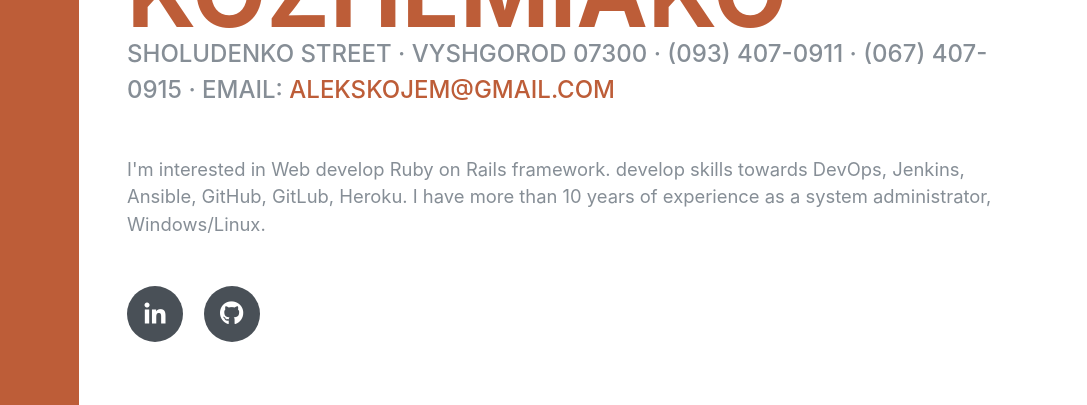
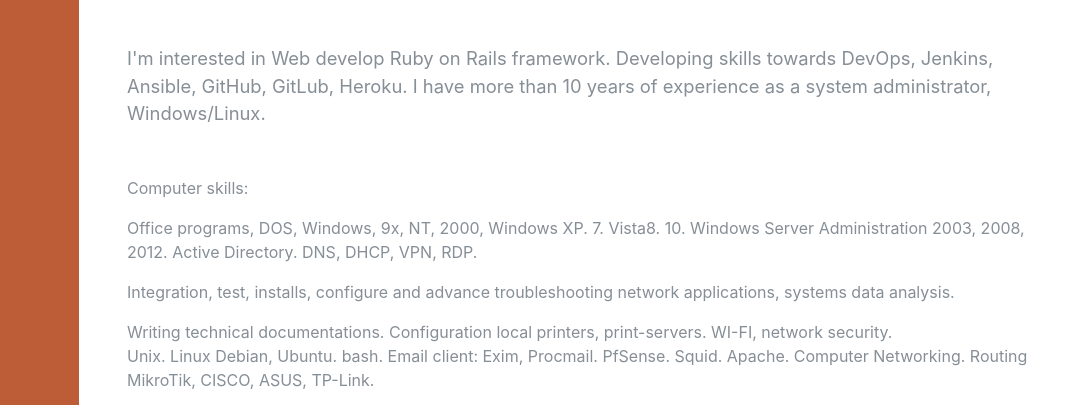
Before and after one commit to Alekskojem/resume, a plain HTML site: page index.html in a window 1280 px wide. Shown: the part 299-704 px from the top of the page, 193-1280 px from the left. Drawn offline with nearby package versions, Linux system fonts and the light colour scheme; files that its build step writes are made by us from their sources; a script that the page names is missing; a web font is replaced by a local one.

Commit message:
Add some skils

```diff
--- a/index.html
+++ b/index.html
@@ -69,7 +69,12 @@
           <div class="subheading mb-5">Sholudenko Street · Vyshgorod 07300 · (093) 407-0911 · (067) 407-0915 · email:
             <a href="mailto:name@email.com">alekskojem@gmail.com</a>
           </div>
-          <p class="lead mb-5">I'm interested in Web develop Ruby on Rails framework. develop skills towards DevOps, Jenkins, Ansible, GitHub, GitLub, Heroku. I have more than 10 years of experience as a system administrator, Windows/Linux.</p>
+          <p class="lead mb-5"> I'm interested in Web develop Ruby on Rails framework. Developing skills towards DevOps, Jenkins, Ansible, GitHub, GitLub, Heroku. I have more than 10 years of experience as a system administrator, Windows/Linux.
+          <p>Computer skills:</p>
+          <p>Office programs, DOS,  Windows, 9x, NT, 2000, Windows XP. 7. Vista8. 10. Windows Server Administration  2003, 2008, 2012. Active Directory. DNS, DHCP, VPN, RDP.</p>
+          <p>Integration, test, installs, configure and advance troubleshooting network applications, systems data analysis. </p> Writing technical documentations. Configuration local printers, print-servers. WI-FI, network security.
+          <p>Unix. Linux Debian, Ubuntu. bash. Email client: Exim, Procmail. PfSense. Squid. Apache.  Computer Networking. Routing  MikroTik, CISCO, ASUS, TP-Link.</p>
+          </p>
           <div class="social-icons">
             <a href="https://www.linkedin.com/in/oleksandr-kozhemiako-02960a174/">
               <i class="fab fa-linkedin-in"></i>
```
